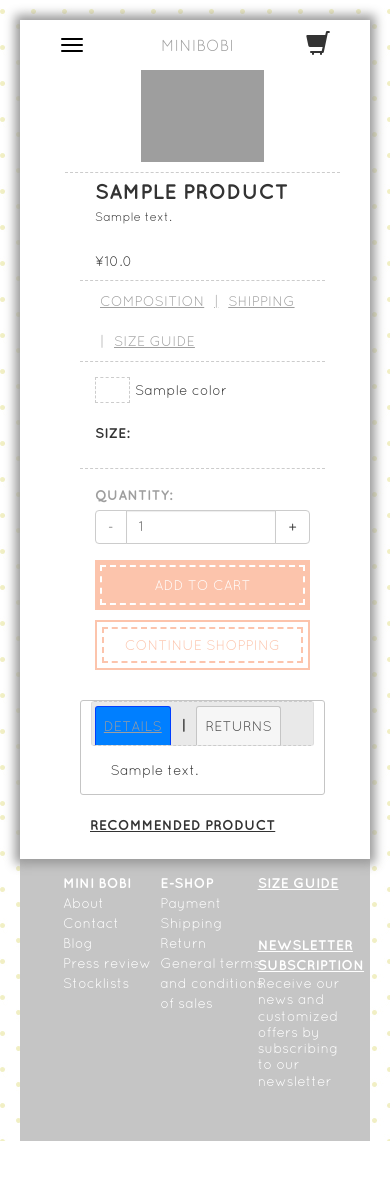
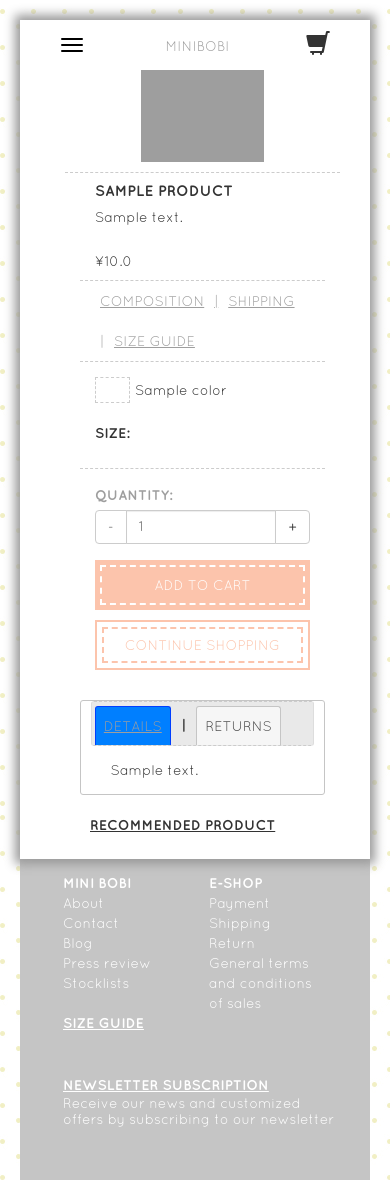
Before and after one commit to jazdelu/minibobi, a Django app: page /product/1/ in a window 390 px wide. Before the commit the page ends 1141 px from the top, so only its background shows below. Run offline with Django 3.2, Linux system fonts and the light colour scheme; tables that the repository leaves empty hold one stand-in row (values such as "Sample post"); parts of the project's set-up code (start-up, migrations or seed data) failed here and were passed over; some libraries are stand-ins or nearby versions; grey boxes are pictures that could not be loaded.

Commit message:
responsive fix

```diff
--- a/static/minibobi/css/style.css
+++ b/static/minibobi/css/style.css
@@ -132,9 +132,7 @@
 	height: 50px;
 	line-height: 52px;
 }
-.top-mobile .button-group div span{
-	font-size: 16px;
-}
+
 .top-mobile>.button-group>a{
 	background-color: transparent;
 	display: inline-block;
@@ -231,27 +230,27 @@
 }
 .side-nav > li > a{
 	color:#1b1b1b;
-	font-size: 1em;
+	font-size: 1rem;
 	font-weight: bold;
 	margin-top: 10px;
 }
 .side-nav > li > a:first{
 	color:#1b1b1b;
-	font-size: 1em;
+	font-size: 1rem;
 
 	font-weight: bold;
 	margin-top: 0px;
 }
 .side-nav > li >ul>li>a{
 	color:#9e9e9e;
-	font-size: 0.875em;
+	font-size: 0.875rem;
 	padding-top: 0px;
 	padding-bottom: :0px;
 }
 .side-nav > li >ul>li>a:hover{
 	background-color:#fff;
 	color:#000;
-	font-size: 0.875em;
+	font-size: 0.875rem;
 	padding-top: 0px;
 	padding-bottom: :0px;
 }
@@ -434,12 +436,11 @@
 }
 .product .name{
 	color:#333;
-	font-size: 1.5em;
+	font-size: 1.5rem;
 	font-weight: bold;
 }
 .product .desc{
 	color: #333;
-	font-size: 0.875em;
 }
 .product .price{
 	color: #333;
--- a/templates/base.html
+++ b/templates/base.html
@@ -112,7 +112,7 @@
     <footer class="footer">
         <div class="container">
             <nav>
-                <ul class="nav col-md-4 col-sm-4 col-xs-4 foot-nav foot-nav-left">
+                <ul class="nav col-md-4 col-sm-4 col-xs-6 foot-nav foot-nav-left">
                     <li>MINI BOBI</li>
                     <li><a href="#">About</a></li>
                     <li><a href="#">Contact</a></li>
@@ -120,14 +120,14 @@
                     <li><a href="#">Press review</a></li>
                     <li><a href="#">Stocklists</a></li>
                 </ul>
-                <ul class="nav col-md-4 col-sm-4 col-xs-4 foot-nav foot-nav-middle">
+                <ul class="nav col-md-4 col-sm-4 col-xs-6 foot-nav foot-nav-middle">
                     <li>E-SHOP</li>
                     <li><a href="#">Payment</a></li>
                     <li><a href="#">Shipping</a></li>
                     <li><a href="#">Return</a></li>
                     <li><a href="#">General terms and conditions of sales</a></li>
                 </ul>
-                <ul class="nav col-md-4 col-sm-4 col-xs-4 foot-nav foot-nav-right">
+                <ul class="nav col-md-4 col-sm-4 col-xs-12 foot-nav foot-nav-right">
                     <li><a href="#">SIZE GUIDE</a></li>
                     <li><a href="#">NEWSLETTER SUBSCRIPTION</a>
                         <p>Receive our news and customized offers by subscribing to our newsletter</p>
--- a/templates/index.html
+++ b/templates/index.html
@@ -21,6 +21,7 @@
                             {% endif %}
                             </a>
                         </div>
+                        <div class="brief">
                         <p><a href="/product/{{ p.id }}">{{ p.name }}</a></p>
                         <p>
                         {% if p.is_discount %}
@@ -30,6 +31,7 @@
                         <span>¥{{ p.price }}</span>
                         {% endif %}
                         </p>
+                        </div>
                         <div class="cart_btn">
                         <a href= "/product/{{ p.id }}"><span>VIEW PRODUCT</span></a>
                         </div>
--- a/templates/list.html
+++ b/templates/list.html
@@ -24,6 +24,7 @@
                             {% endif %}
                             </a>
                         </div>
+                        <div class="brief">
                         <p><a href="/product/{{ p.id }}">{{ p.name }}</a></p>
                         <p>
                         {% if p.is_discount %}
@@ -33,6 +34,7 @@
                         <span>¥{{ p.price }}</span>
                         {% endif %}
                         </p>
+                        </div>
                         <div class="cart_btn">
                         <a href= "/product/{{ p.id }}"><span>VIEW PRODUCT</span></a>
                         </div>
```
Also changed, not shown: other parts of static/minibobi/css/style.css (+7 -37 lines).
